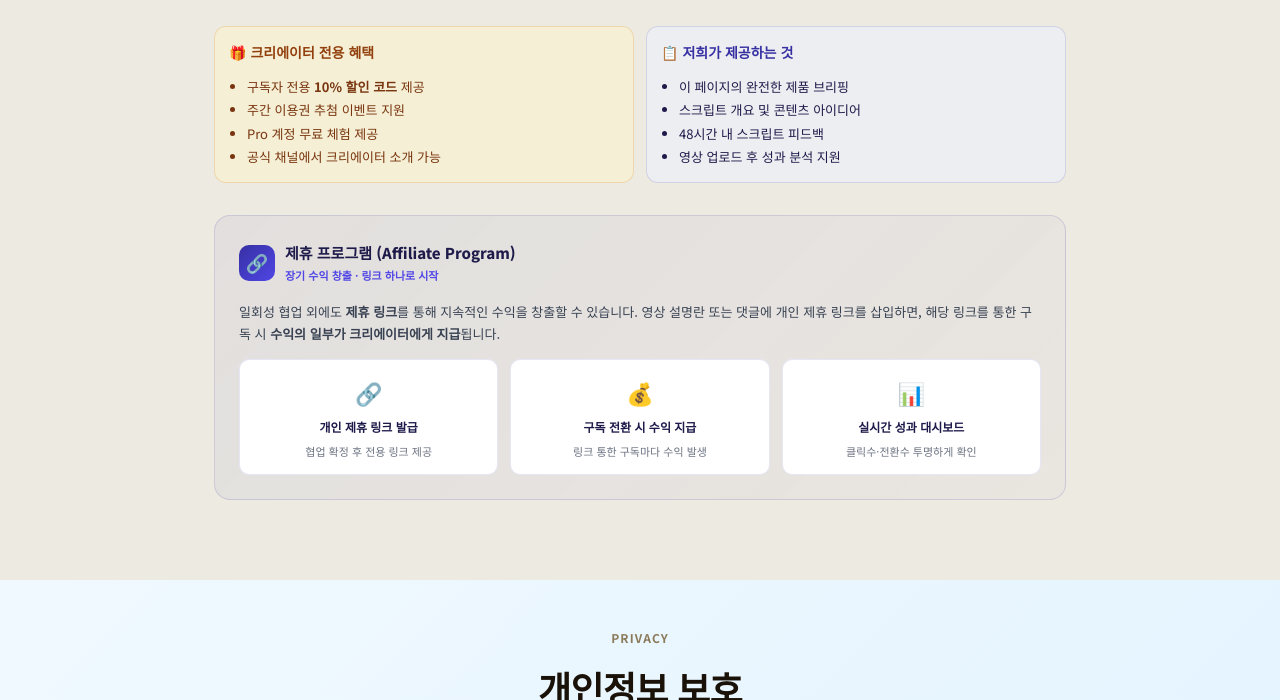
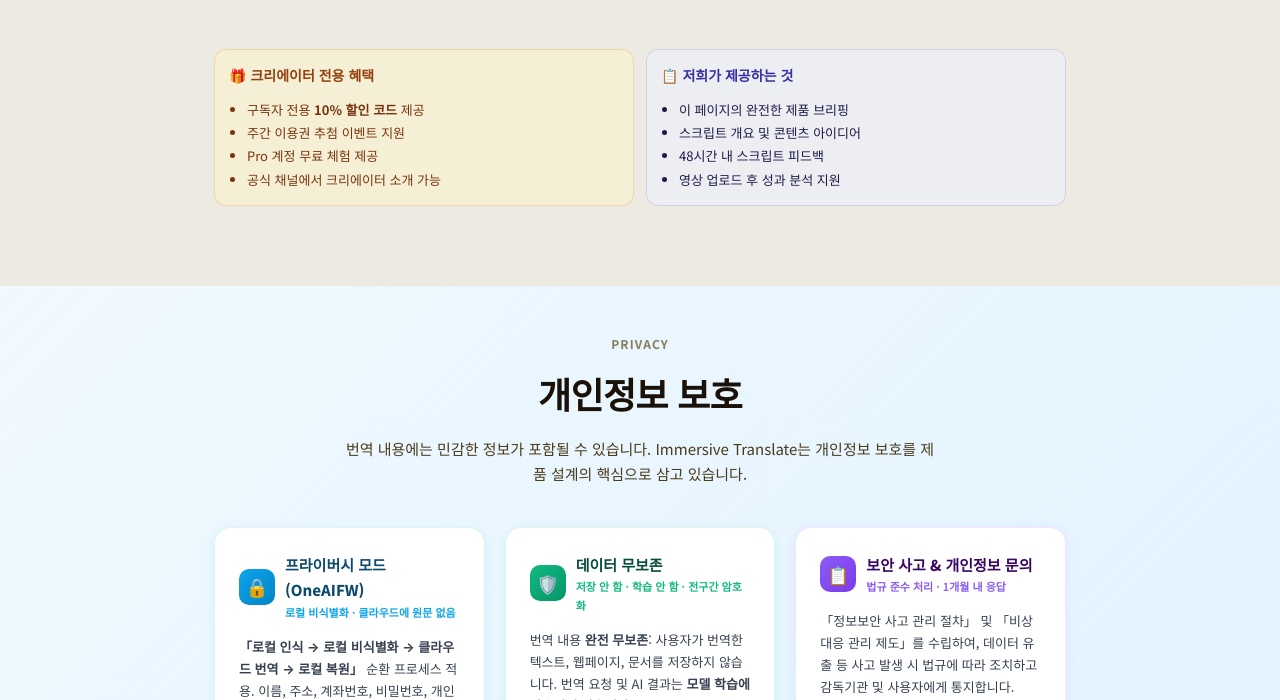
Before and after one commit to it-kol/academic-kr, a plain HTML site: page index.html in a window 1280 px wide. Shown: the part 7453-8153 px from the top of the page. Drawn offline with Linux system fonts and the light colour scheme.

Commit message:
Fix: integrate affiliate program into step 03 of collab flow, remove standalone affiliate section

```diff
--- a/index.html
+++ b/index.html
@@ -1662,11 +1662,13 @@
         </div>
         <div class="flow-step-right">
           <div class="flow-step-tag fst-3">세 번째 단계</div>
-          <div class="flow-step-title">계약서 서명 &amp; 선금 지급</div>
-          <div class="flow-step-desc">협의 완료 후 협업 계약서를 발송합니다. 서명 완료 후 합의된 선금을 지급합니다. 선금 비율은 협의에 따라 결정됩니다.</div>
+          <div class="flow-step-title">계약서 서명 &amp; 선금 지급 &amp; 제휴 설정</div>
+          <div class="flow-step-desc">협의 완료 후 협업 계약서를 발송합니다. 서명 완료 후 합의된 선금을 지급합니다. 동시에 <strong>구독자 전용 10% 할인 코드</strong>와 <strong>개인 제휴 링크</strong>를 발급합니다. 제휴 링크를 통한 구독 시 수익의 일부가 크리에이터에게 지속적으로 지급됩니다.</div>
           <div class="flow-step-items">
             <span class="flow-item">📝 계약서 서명</span>
             <span class="flow-item">💳 선금 지급</span>
+            <span class="flow-item">🔗 제휴 링크 발급</span>
+            <span class="flow-item">🎟️ 할인 코드 발급</span>
           </div>
         </div>
       </div>
@@ -1760,36 +1762,6 @@
       </div>
     </div>
 
-    <!-- 제휴 프로그램 -->
-    <div class="reveal" style="margin-top:32px;background:linear-gradient(135deg,rgba(55,48,163,0.06),rgba(55,48,163,0.02));border:1px solid rgba(55,48,163,0.15);border-radius:16px;padding:24px">
-      <div style="display:flex;align-items:center;gap:10px;margin-bottom:16px">
-        <div style="width:36px;height:36px;border-radius:10px;background:linear-gradient(135deg,#3730a3,#4f46e5);display:flex;align-items:center;justify-content:center;font-size:18px;flex-shrink:0">🔗</div>
-        <div>
-          <div style="font-size:15px;font-weight:800;color:#1e1b4b">제휴 프로그램 (Affiliate Program)</div>
-          <div style="font-size:11px;color:#4f46e5;font-weight:600">장기 수익 창출 · 링크 하나로 시작</div>
-        </div>
-      </div>
-      <div style="font-size:13px;color:#374151;line-height:1.7;margin-bottom:14px">
-        일회성 협업 외에도 <strong>제휴 링크</strong>를 통해 지속적인 수익을 창출할 수 있습니다. 영상 설명란 또는 댓글에 개인 제휴 링크를 삽입하면, 해당 링크를 통한 구독 시 <strong>수익의 일부가 크리에이터에게 지급</strong>됩니다.
-      </div>
-      <div style="display:grid;grid-template-columns:1fr 1fr 1fr;gap:12px">
-        <div style="background:#fff;border-radius:10px;padding:14px;border:1px solid rgba(55,48,163,0.12);text-align:center">
-          <div style="font-size:22px;margin-bottom:6px">🔗</div>
-          <div style="font-size:12px;font-weight:700;color:#1e1b4b;margin-bottom:4px">개인 제휴 링크 발급</div>
-          <div style="font-size:11px;color:#6b7280">협업 확정 후 전용 링크 제공</div>
-        </div>
-        <div style="background:#fff;border-radius:10px;padding:14px;border:1px solid rgba(55,48,163,0.12);text-align:center">
-          <div style="font-size:22px;margin-bottom:6px">💰</div>
-          <div style="font-size:12px;font-weight:700;color:#1e1b4b;margin-bottom:4px">구독 전환 시 수익 지급</div>
-          <div style="font-size:11px;color:#6b7280">링크 통한 구독마다 수익 발생</div>
-        </div>
-        <div style="background:#fff;border-radius:10px;padding:14px;border:1px solid rgba(55,48,163,0.12);text-align:center">
-          <div style="font-size:22px;margin-bottom:6px">📊</div>
-          <div style="font-size:12px;font-weight:700;color:#1e1b4b;margin-bottom:4px">실시간 성과 대시보드</div>
-          <div style="font-size:11px;color:#6b7280">클릭수·전환수 투명하게 확인</div>
-        </div>
-      </div>
-    </div>
   </div>
 </section>
 
```
